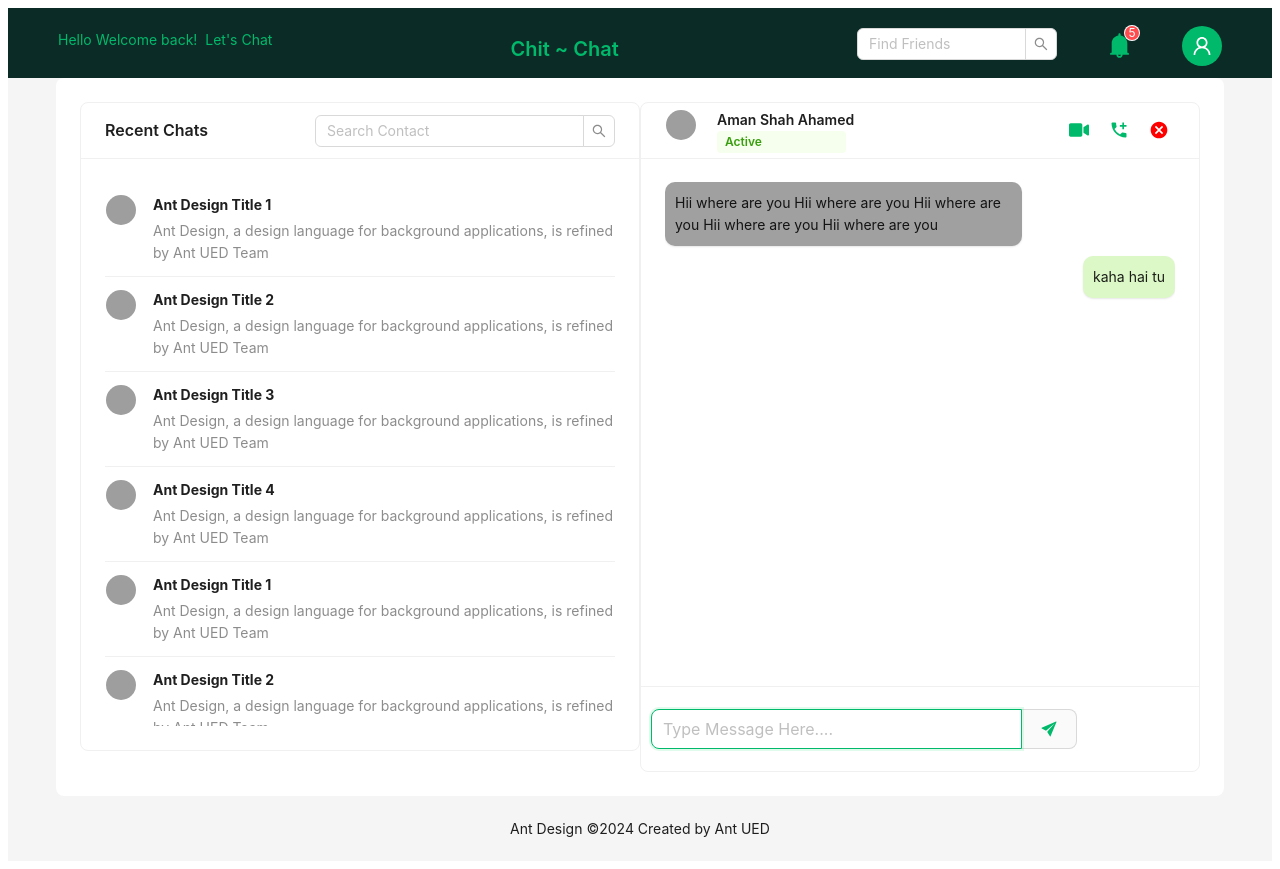
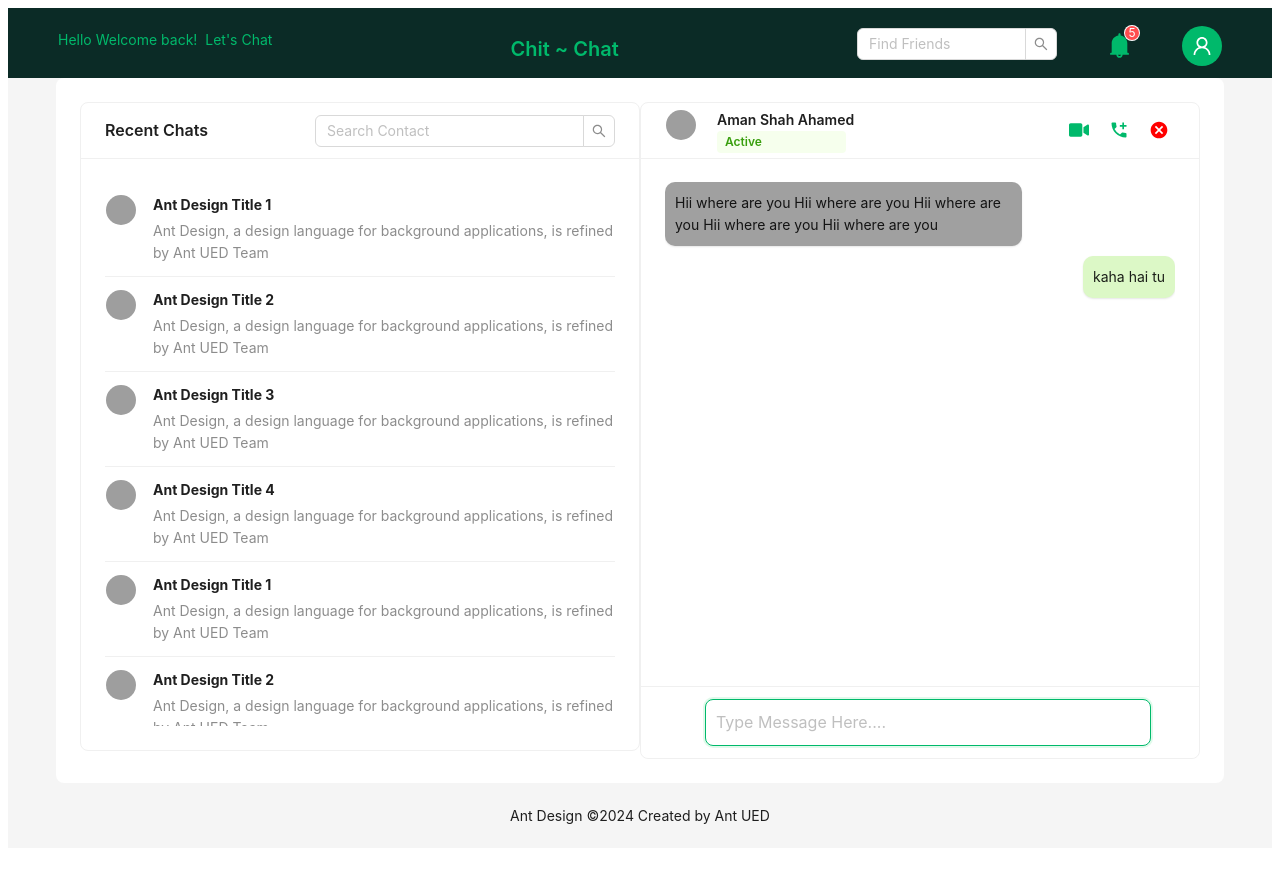
Before and after one commit to AmanShahAhamed/ChitChatFrontEnd, a React (Vite) app: page / in a window 1280 px wide. Built offline with nearby package versions, Linux system fonts and the light colour scheme; grey boxes are pictures that could not be loaded.

Commit message:
chat screen now scrollable and change sendMessageInput input type to text area

```diff
--- a/src/components/InfiniteScroll.tsx
+++ b/src/components/InfiniteScroll.tsx
@@ -1,20 +1,24 @@
 import { Divider } from "antd";
-import { ReactNode } from "react";
+import { ReactNode, forwardRef } from "react";
 import InfiniteScroll from "react-infinite-scroll-component";
 
 interface IUInfintieScrollProps {
   child: ReactNode;
-  data: { title: string }[];
+  data: Array<unknown>;
+  height?: `${number}vh`;
 }
 
-const UInfiniteScroll: React.FC<IUInfintieScrollProps> = ({ child, data }) => {
+const UInfiniteScroll = forwardRef<HTMLDivElement, IUInfintieScrollProps>(
+  ({ child, data, height }, ref) => {
+    console.log("Scroll bar rerender", data.length);
     const loadMoreData = () => {};
     return (
       <div
+        ref={ref}
         id="scrollableDiv"
         className="hideScrollbar"
         style={{
-        height: "68vh",
+          height: height || "68vh",
           overflow: "auto",
         }}
       >
@@ -30,6 +34,7 @@ const UInfiniteScroll: React.FC<IUInfintieScrollProps> = ({ child, data }) => {
         </InfiniteScroll>
       </div>
     );
-};
+  }
+);
 
 export default UInfiniteScroll;
--- /dev/null
+++ b/src/hooks/useAutoScroll.tsx
@@ -0,0 +1,12 @@
+import React from "react";
+import { useMount } from "./useMount";
+
+export const useAutoScroll = (items: unknown[] = []) => {
+  const ref = React.useRef<HTMLDivElement>(null);
+
+  useMount(() => {
+    if (ref.current) ref.current.scrollTop = ref.current.scrollHeight;
+  }, items as unknown[]);
+
+  return [ref];
+};
--- a/src/hooks/useMount.tsx
+++ b/src/hooks/useMount.tsx
@@ -1,6 +1,6 @@
 import React from "react";
 
-export const useMount = (fn: () => void, deps = []) => {
+export const useMount = (fn: () => void, deps: unknown[] = []) => {
   React.useEffect(() => {
     return fn();
   }, deps);
--- a/src/pages/chatScreen/ChatScreen.tsx
+++ b/src/pages/chatScreen/ChatScreen.tsx
@@ -1,96 +1,36 @@
-import {
-  Avatar,
-  Button,
-  Card,
-  Flex,
-  Input,
-  InputRef,
-  Space,
-  Tag,
-  Typography,
-} from "antd";
+import { Avatar, Card, Flex, Tag, Typography } from "antd";
 import Extra from "./components/Extra";
-import { IoIosSend } from "react-icons/io";
 import {
   ChatContainer,
   MessageBox,
 } from "../../styledComponents/message_body.styled";
-import React, { useRef } from "react";
-import { useMount } from "../../hooks/useMount";
+import React from "react";
+
+import SendMessageInput from "./components/sendMessageInput";
+import UInfiniteScroll from "../../components/InfiniteScroll";
+import { useAutoScroll } from "../../hooks/useAutoScroll";
 
 const receivedMsgs: string[] = [
   "Hii where are you Hii where are you Hii where are you Hii where are you Hii where are you",
   "kaha hai tu",
 ];
 
-type KeyboardEvent = React.KeyboardEvent<HTMLInputElement>;
-
-const keyController = {
-  shift: false,
-};
-
 const ChatScreen: React.FC = () => {
-  const [msg, setMsg] = React.useState(receivedMsgs);
-  const [value, setValue] = React.useState("");
-  const inputRef = useRef<InputRef>(null);
-
-  useMount(() => {
-    if (inputRef.current) inputRef.current.focus();
-  });
-
-  const SendMessageInput = () => {
-    const enterHandler = () => {
-      console.log("enter is press");
-      if (value === "") return;
-      setMsg((prev) => [...prev, value]);
-      setValue("");
-      if (inputRef.current) inputRef.current.focus();
-    };
-
-    const handleKeyUp = (e: KeyboardEvent) => {
-      if (keyController.shift && e.key === "Enter") {
-        console.log("Some logic");
-      }
-      if (e.key === "Enter" && !keyController.shift) enterHandler();
-      if (e.key === "Shift") keyController.shift = false;
-    };
-
-    return (
-      <Input
-        ref={inputRef}
-        size="large"
-        style={{
-          width: "80%",
-          display: "flex",
-          padding: 10,
-          backgroundColor: "#fff",
-        }}
-        placeholder="Type Message Here...."
-        onKeyDown={(e) => {
-          if (e.key !== "Shift") return;
-          keyController.shift = true;
-        }}
-        onKeyUp={handleKeyUp}
-        value={value}
-        onChange={(e) => setValue(() => e.target.value)}
-        addonAfter={
-          <Space>
-            <Button
-              type="text"
-              icon={<IoIosSend style={{ color: "#00b96b", fontSize: "20" }} />}
-            />
-          </Space>
-        }
-      />
-    );
-  };
+  const [msg, setMsg] = React.useState<string[]>(receivedMsgs);
+  const [autoScroll] = useAutoScroll(msg);
+  console.log("Chat screen rerender..");
 
   return (
     <Card
       title={<ChatPerson />}
       extra={<Extra />}
-      actions={[<SendMessageInput />]}
+      actions={[<SendMessageInput setMsg={setMsg} />]}
     >
+      <UInfiniteScroll
+        ref={autoScroll}
+        height="60vh"
+        data={msg as string[]}
+        child={
           <ChatContainer>
             {msg.map((m, i) => (
               <MessageBox key={i} sent={i == 1 ? true : false}>
@@ -98,6 +38,8 @@ const ChatScreen: React.FC = () => {
               </MessageBox>
             ))}
           </ChatContainer>
+        }
+      />
     </Card>
   );
 };
--- /dev/null
+++ b/src/pages/chatScreen/components/sendMessageInput.tsx
@@ -0,0 +1,79 @@
+import { Button, InputRef, Space } from "antd";
+import React, { useRef } from "react";
+import { IoIosSend } from "react-icons/io";
+import { useMount } from "../../../hooks/useMount";
+import TextArea from "antd/es/input/TextArea";
+
+type KeyboardEvent = React.KeyboardEvent<HTMLInputElement>;
+type setMessageAction = React.Dispatch<React.SetStateAction<string[]>>;
+
+const keyController = {
+  shift: false,
+};
+
+interface IProps {
+  setMsg: setMessageAction;
+}
+
+const SendMessageInput: React.FC<IProps> = ({ setMsg }) => {
+  const [value, setValue] = React.useState("");
+  const inputRef = useRef<InputRef>(null);
+
+  useMount(() => {
+    if (inputRef.current) inputRef.current.focus();
+  });
+
+  const enterHandler = () => {
+    console.log("enter is press");
+    if (value === "") return;
+    setMsg((prev) => [...prev, value]);
+    setValue("");
+    if (inputRef.current) inputRef.current.focus();
+  };
+
+  const handleKeyUp = (e: KeyboardEvent) => {
+    if (keyController.shift && e.key === "Enter") {
+      console.log("Some logic");
+    }
+    if (e.key === "Enter" && !keyController.shift) enterHandler();
+    if (e.key === "Shift") keyController.shift = false;
+  };
+
+  return (
+    <div>
+      <TextArea
+        className="hideScrollbar"
+        autoSize={{ minRows: 1, maxRows: 6 }}
+        ref={inputRef}
+        size="large"
+        style={{
+          width: "80%",
+          display: "flex",
+          margin: "0 4rem",
+          padding: 10,
+          backgroundColor: "#fff",
+        }}
+        placeholder="Type Message Here...."
+        onKeyDown={(e) => {
+          if (e.key !== "Shift") return;
+          keyController.shift = true;
+        }}
+        // eslint-disable-next-line @typescript-eslint/ban-ts-comment
+        // @ts-expect-error
+        onKeyUp={handleKeyUp}
+        value={value}
+        onChange={(e) => setValue(() => e.target.value)}
+        addonAfter={
+          <Space>
+            <Button
+              type="text"
+              icon={<IoIosSend style={{ color: "#00b96b", fontSize: "20" }} />}
+            />
+          </Space>
+        }
+      />
+    </div>
+  );
+};
+
+export default SendMessageInput;
--- a/src/styledComponents/message_body.styled.tsx
+++ b/src/styledComponents/message_body.styled.tsx
@@ -18,7 +18,6 @@ export const ChatContainer = styled.div`
   display: flex;
   flex-direction: column;
   width: 100%;
-  height: 60vh;
   margin: auto;
   overflow: hidden;
 `;
```
Lines whose indentation alone changed are shown as unchanged.
